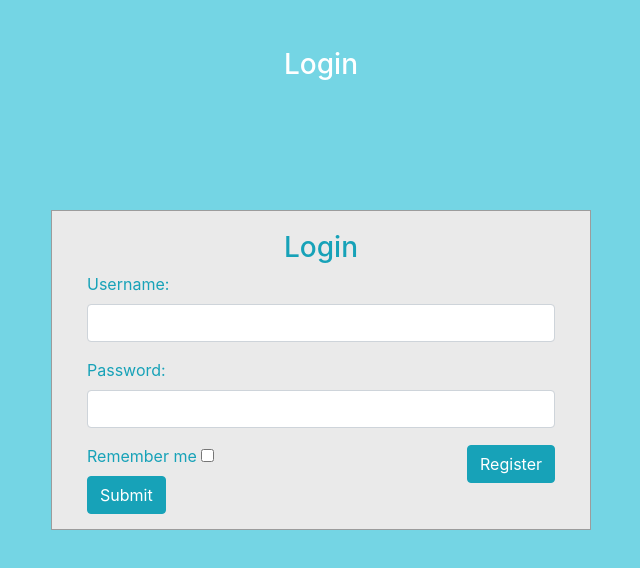
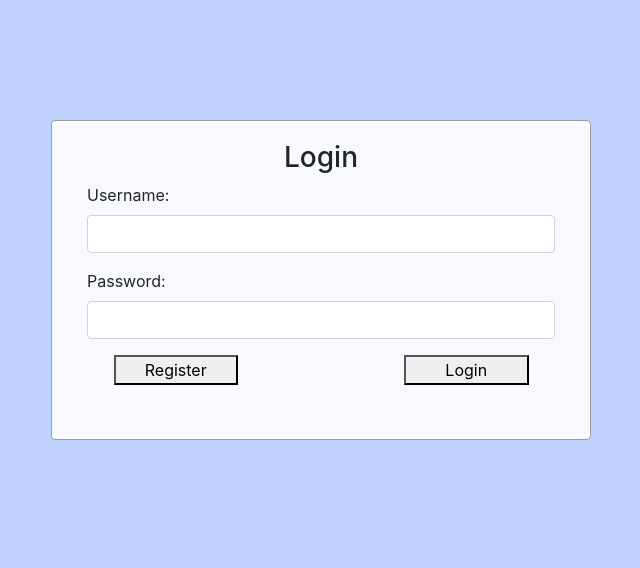
Before and after one commit to 210927-JavaFS/heartbeat-synergy-frontend, an Angular app in the folder synergy-project2-static/: page / in a window 1280 px wide. Shown: the top 568 px of the page, without its empty margins (319-959 px from the left). Built offline with nearby package versions, Linux system fonts and the light colour scheme.

Commit message:
Cleaning up css
color coordination

```diff
--- a/synergy-project2-static/src/app/edit-profile-page/edit-profile-page.component.css
+++ b/synergy-project2-static/src/app/edit-profile-page/edit-profile-page.component.css
@@ -0,0 +1,6 @@
+body{
+
+    color: #1a202c;
+    text-align: left;
+    background-color: #BFD1FD;
+}
--- a/synergy-project2-static/src/app/edit-profile-page/edit-profile-page.component.html
+++ b/synergy-project2-static/src/app/edit-profile-page/edit-profile-page.component.html
@@ -1,3 +1,4 @@
+
 <head>
     <style>
         div.scroll {
@@ -11,6 +12,9 @@
         }
     </style>
 </head>
+
+<body>
+
 <div class="container">
     <div class="main-body">
 
@@ -23,8 +27,7 @@
         </ol>
         </nav>
         <!-- /Breadcrumb -->
-        <br>
-        <br>
+
         <section class="vh-100 gradient-custom">
             <div class="container py-5 h-50">
                 <div class="row justify-content-center align-items-center h-50">
@@ -148,5 +151,3 @@
             </div>
         </section>
     </div>
-    <div class="container">
-</div>
--- a/synergy-project2-static/src/app/login-page/login-page.component.css
+++ b/synergy-project2-static/src/app/login-page/login-page.component.css
@@ -1,7 +1,7 @@
 body {
     margin: 0;
     padding: 0;
-    background-color: #74d5e4;
+    background-color: #BFD1FD;
     height: 100vh;
   }
   #login .container #login-row #login-column #login-box {
@@ -9,7 +9,8 @@ body {
     max-width: 600px;
     height: 320px;
     border: 1px solid #9C9C9C;
-    background-color: #EAEAEA;
+   background-color: 	#f8f8ff;
+
   }
   #login .container #login-row #login-column #login-box #login-form {
     padding: 20px;
@@ -17,3 +18,15 @@ body {
   #login .container #login-row #login-column #login-box #login-form #register-link {
     margin-top: -85px;
   }
+
+  .card {
+    position: relative;
+    display: flex;
+    flex-direction: column;
+    min-width: 0;
+    word-wrap: break-word;
+    background-color: #fff;
+    background-clip: border-box;
+    border: 0 solid rgba(0,0,0,.125);
+    border-radius: .25rem;
+}
--- a/synergy-project2-static/src/app/login-page/login-page.component.html
+++ b/synergy-project2-static/src/app/login-page/login-page.component.html
@@ -1,34 +1,33 @@
 <link href="//maxcdn.bootstrapcdn.com/bootstrap/4.1.1/css/bootstrap.min.css" rel="stylesheet" id="bootstrap-css">
-<script src="//maxcdn.bootstrapcdn.com/bootstrap/4.1.1/js/bootstrap.min.js"></script>
-<script src="//cdnjs.cloudflare.com/ajax/libs/jquery/3.2.1/jquery.min.js"></script>
+
+
 <!------ Include the above in your HEAD tag ---------->
 
 <body>
     <div id="login">
-        <h3 class="text-center text-white pt-5">Login</h3>
         <div class="container">
             <div id="login-row" class="row justify-content-center align-items-center">
                 <div id="login-column" class="col-md-6">
-                    <div id="login-box" class="col-md-12">
+                    <div id="login-box" class="col-md-12 card">
                         <form id="login-form" class="form" action="" method="post">
-                            <h3 class="text-center text-info">Login</h3>
+                            <h3 class="text-center ">Login</h3>
                             <div class="form-group">
-                                <label for="username" class="text-info">Username:</label><br>
-                                <input [(ngModel)]="username" type="text" name="username" id="username" class="form-control">
+                                <label for="username" >Username:</label><br>
+                                <input [(ngModel)]="username" type="text" name="username" id="username"
+                                    class="form-control">
                             </div>
                             <div class="form-group">
-                                <label for="password" class="text-info">Password:</label><br>
-                                <input [(ngModel)]="password" type="password" name="password" id="password" class="form-control">
+                                <label for="password"  >Password:</label><br>
+                                <input [(ngModel)]="password" type="password" name="password" id="password"
+                                    class="form-control">
                             </div>
-                            <div class="form-group">
-                                <label for="remember-me" class="text-info"><span>Remember me</span> <span><input id="remember-me" name="remember-me" type="checkbox"></span></label><br>
-                                <!-- <input type="submit" name="submit" class="btn btn-info btn-md" value="submit"> -->
-                                <button (click)="login()" class="btn btn-info btn-md">Submit</button>
+                            <div class ="row">
+                                <div class="col-md-1"> </div>
+                                <button (click)="register()" class="breadcrumb-item   col-md-3">Register</button>
+                                <div class="col-md-4"></div>
+                                <button (click)="login()" class="breadcrumb-item  col-md-3">Login</button>
+                            </div>
 
-                            </div>
-                            <div id="register-link" class="text-right">
-                                <button (click)="register()" class="btn btn-info btn-md">Register</button>
-                            </div>
                         </form>
                     </div>
                 </div>
--- a/synergy-project2-static/src/app/user-home-page/user-home-page.component.css
+++ b/synergy-project2-static/src/app/user-home-page/user-home-page.component.css
@@ -1,8 +1,8 @@
 body{
-    margin-top:20px;
+
     color: #1a202c;
     text-align: left;
-    background-color: #e2e8f0;
+    background-color: #BFD1FD;
 }
 .main-body {
     padding: 15px;
@@ -17,7 +17,7 @@ body{
     flex-direction: column;
     min-width: 0;
     word-wrap: break-word;
-    background-color: #fff;
+    background-color: #f8f8ff;
     background-clip: border-box;
     border: 0 solid rgba(0,0,0,.125);
     border-radius: .25rem;
--- a/synergy-project2-static/src/app/user-home-page/user-home-page.component.html
+++ b/synergy-project2-static/src/app/user-home-page/user-home-page.component.html
@@ -1,3 +1,4 @@
+            <body>
             <!-- Breadcrumb -->  <div class="container">
           <nav aria-label="breadcrumb" class="main-breadcrumb">
             <ol class="breadcrumb">
@@ -107,3 +108,5 @@
 
         </div>
     </div>
+
+            </body>
```
